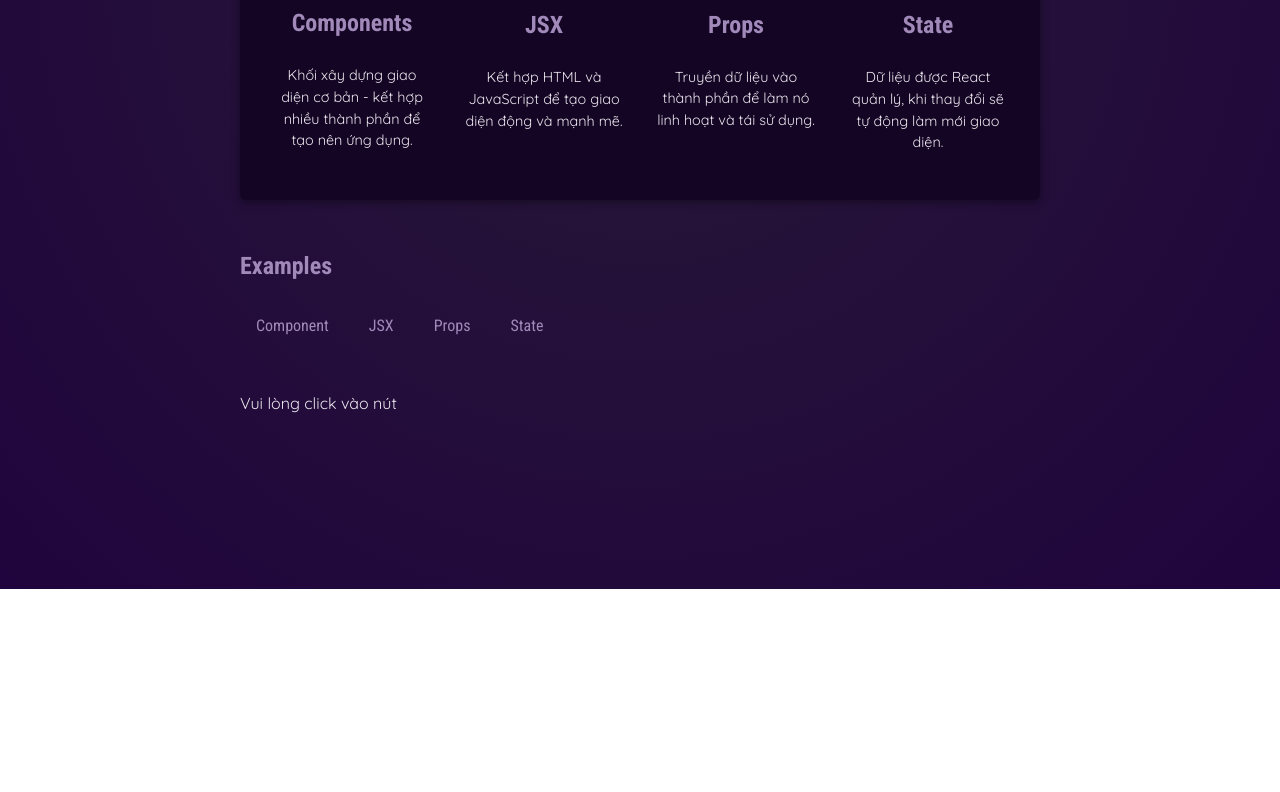
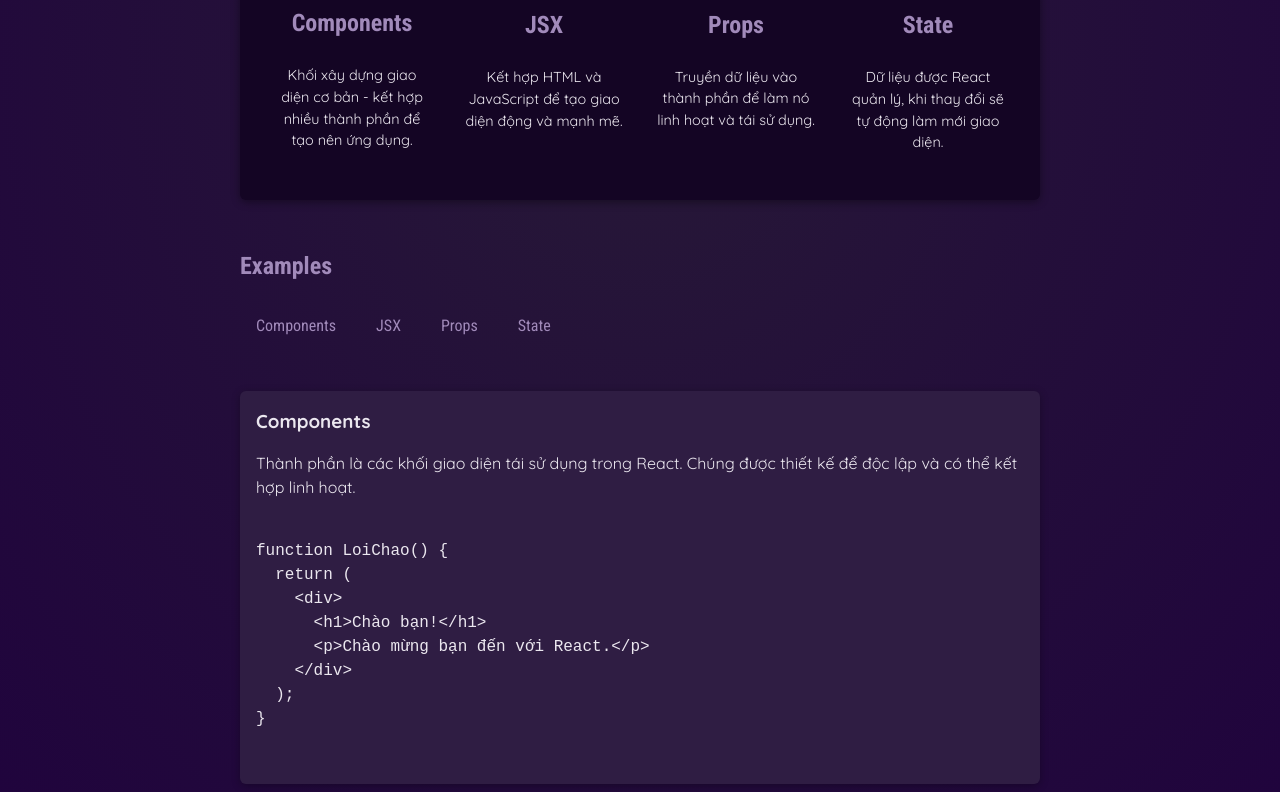
Before and after one commit to QUANG221222/Study-Reactjs, a React (Vite) app in the folder 14.0 props-start/: page / in a window 1280 px wide. Shown: the part 691-1483 px from the top of the page. Before the commit the page ends 1280 px from the top, so only its background shows below. Built offline with nearby package versions, Linux system fonts and the light colour scheme.

Commit message:
14.11 React js - Ứng Dụng State Để Hiển Thị Dữ Liệu Thực

```diff
--- a/14.0 props-start/data.js
+++ b/14.0 props-start/data.js
@@ -2,6 +2,7 @@
 import pic2 from "./src/assets/pic2.png";
 import pic3 from "./src/assets/pic3.png";
 import pic4 from "./src/assets/pic4.png";
+
 export const myData = [
   {
     image: pic1,
@@ -24,3 +25,68 @@
     desc: "Dữ liệu được React quản lý, khi thay đổi sẽ tự động làm mới giao diện.",
   },
 ];
+
+export const EXAMPLES = {
+  components: {
+    title: "Components",
+    desc: "Thành phần là các khối giao diện tái sử dụng trong React. Chúng được thiết kế để độc lập và có thể kết hợp linh hoạt.",
+    code: `
+function LoiChao() {
+  return (
+    <div>
+      <h1>Chào bạn!</h1>
+      <p>Chào mừng bạn đến với React.</p>
+    </div>
+  );
+}
+    `,
+  },
+  jsx: {
+    title: "JSX",
+    desc: "JSX cho phép viết mã giao diện dễ đọc hơn bằng cách sử dụng cú pháp HTML-like. Nó giúp việc xây dựng UI nhanh chóng và hiệu quả.",
+    code: `
+    function GioiThieu() {
+      return (
+        <div>
+          <h2>Giới thiệu về React</h2>
+          <p>React giúp tạo giao diện hiện đại và dễ bảo trì.</p>
+        </div>
+      );
+    }
+    `,
+  },
+  props: {
+    title: "Props",
+    desc: "Props là cách truyền dữ liệu giữa các thành phần trong React. Chúng làm cho giao diện có thể tùy chỉnh và linh hoạt.",
+    code: `
+    function HoSo({ ten, tuoi }) {
+      return (
+        <div>
+          <h3>Thông tin cá nhân</h3>
+          <p>Tên: {ten}</p>
+          <p>Tuổi: {tuoi}</p>
+        </div>
+      );
+    }
+    `,
+  },
+  state: {
+    title: "State",
+    desc: "State cho phép các thành phần quản lý trạng thái động. Nó giúp giao diện phản hồi linh hoạt với các thay đổi.",
+    code: `
+    function CongTac() {
+      const [bat, setBat] = React.useState(false);
+
+      function xuLyClick() {
+        setBat((bat) => !bat);
+      }
+
+      return (
+        <button onClick={xuLyClick}>
+          {bat ? 'Bật' : 'Tắt'}
+        </button>
+      );
+    }
+    `,
+  },
+};
--- a/14.0 props-start/src/App.jsx
+++ b/14.0 props-start/src/App.jsx
@@ -1,11 +1,11 @@
 import { useState } from "react";
-import { myData } from "../data.js";
+import { myData, EXAMPLES } from "../data.js";
 import Header from "./components/Header/Header.jsx";
 import MainContent from "./components/MainContent/MainContent.jsx";
 import TabButton from "./components/TabButton.jsx";
 
 function App() {
-  const [selectedTopic, setSelectedTopic] = useState("Vui lòng click vào nút");
+  const [selectedTopic, setSelectedTopic] = useState("components");
   console.log("App được gọi");
   function handleSelect(selectButton) {
     setSelectedTopic(selectButton);
@@ -27,13 +27,20 @@
           <h2>Examples</h2>
           {/* prettier-ignore */}
           <menu>
-            <TabButton onSelect={() => {handleSelect('component')}}>Component</TabButton>
+            <TabButton onSelect={() => {handleSelect('components')}}>Components</TabButton>
             <TabButton onSelect={() => {handleSelect('jsx')}}>JSX</TabButton>
             <TabButton onSelect={() => {handleSelect('props')}}>Props</TabButton>
             <TabButton onSelect={() => {handleSelect('state')}}>State</TabButton>
           </menu>
         </section>
-        {selectedTopic}
+        <div id="tab-content">
+          {/* bracket notation kết hợp với Dot notation */}
+          <h3>{EXAMPLES[selectedTopic].title}</h3>
+          <p>{EXAMPLES[selectedTopic].desc}</p>
+          <pre>
+            <code>{EXAMPLES[selectedTopic].code}</code>
+          </pre>
+        </div>
       </main>
     </>
   );
```
